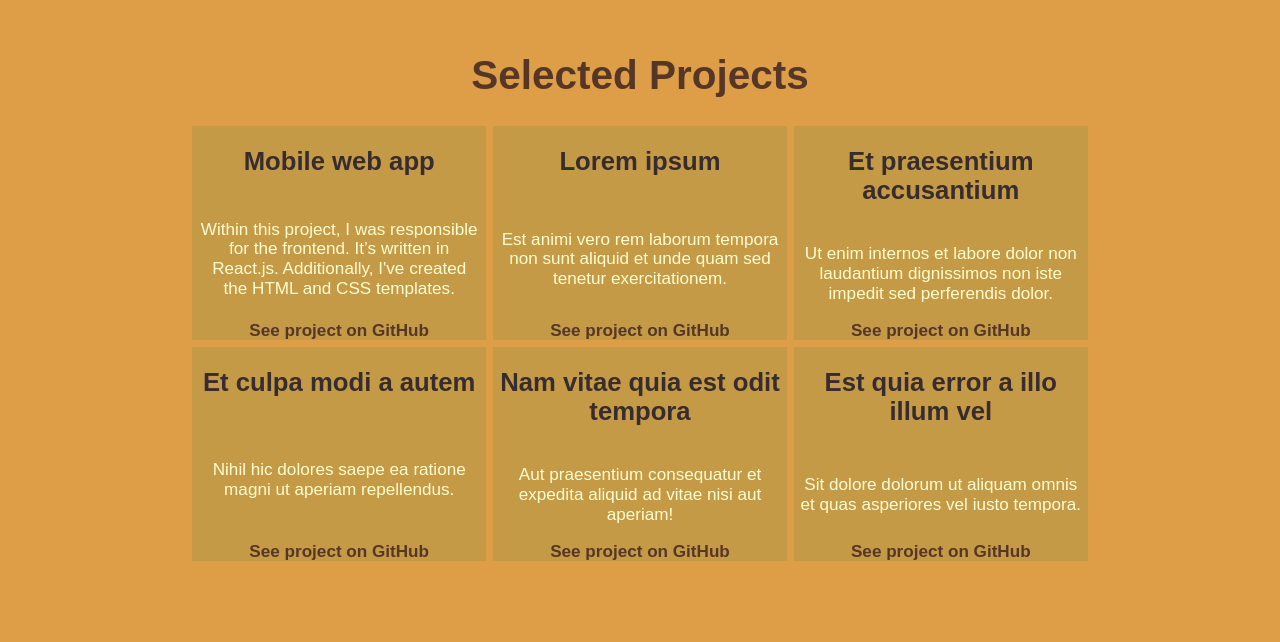
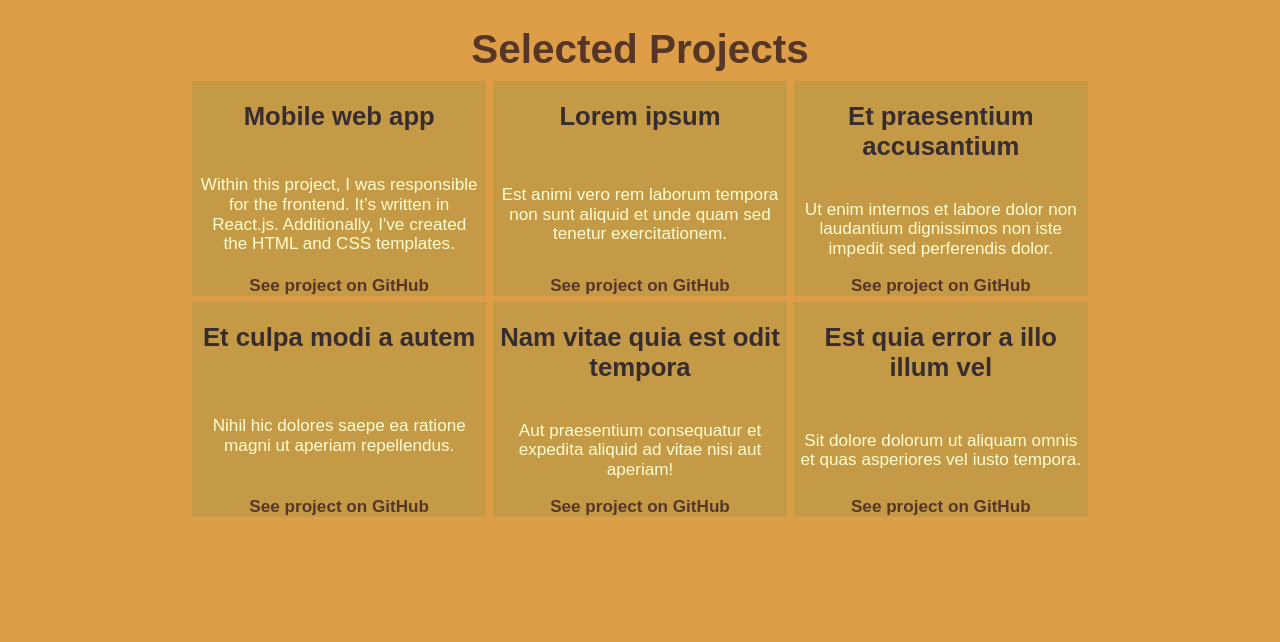
Before and after one commit to DavidWilsonCoding/DavidWilsonCoding.github.io, a plain HTML site: page work.html in a window 1280 px wide. Shown: the part 92-734 px from the top of the page. Drawn offline with nearby package versions, Linux system fonts and the light colour scheme; a script that the page names is missing.

Commit message:
Changed margins around work page heading

```diff
--- a/css/styles.css
+++ b/css/styles.css
@@ -270,6 +270,8 @@ white: #FFFFFF
     display: block;
     text-align: center;
     font-size: calc(20px + 1.6vw);
+    margin-top: 0.2vh;
+    margin-bottom: 1vh;
   }
 
   .work-grid {
```
